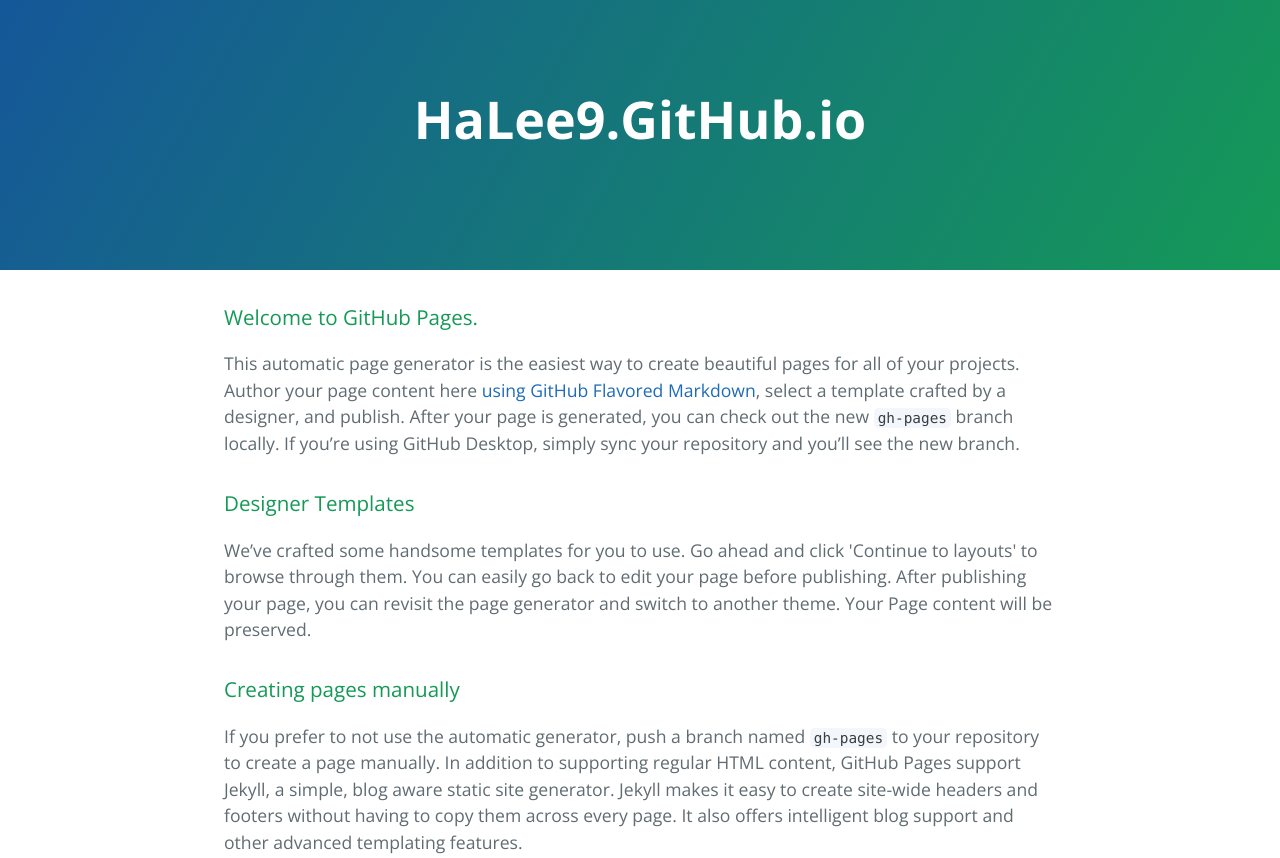
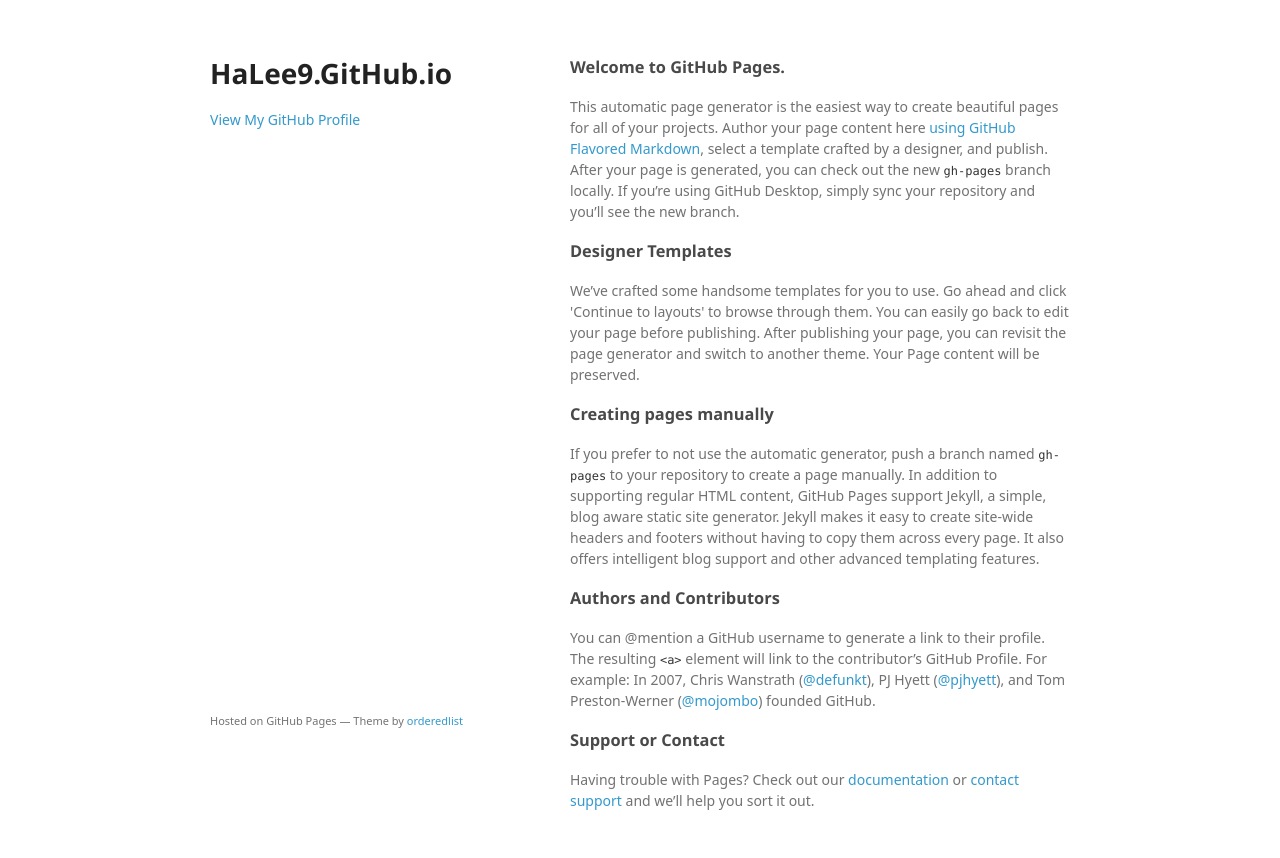
Before and after one commit to halee9/halee9.github.io, a plain HTML site: page index.html in a window 1280 px wide. Shown: the top 858 px of the page. Drawn offline with nearby package versions, Linux system fonts and the light colour scheme; a web font is replaced by a local one.

Commit message:
Replace master branch with page content via GitHub

```diff
--- a/index.html
+++ b/index.html
@@ -1,22 +1,29 @@
-<!DOCTYPE html>
-<html lang="en-us">
+<!doctype html>
+<html>
   <head>
-    <meta charset="UTF-8">
+    <meta charset="utf-8">
+    <meta http-equiv="X-UA-Compatible" content="chrome=1">
     <title>HaLee9.GitHub.io by halee9</title>
-    <meta name="viewport" content="width=device-width, initial-scale=1">
-    <link rel="stylesheet" type="text/css" href="stylesheets/normalize.css" media="screen">
-    <link href='https://fonts.googleapis.com/css?family=Open+Sans:400,700' rel='stylesheet' type='text/css'>
-    <link rel="stylesheet" type="text/css" href="stylesheets/stylesheet.css" media="screen">
-    <link rel="stylesheet" type="text/css" href="stylesheets/github-light.css" media="screen">
+
+    <link rel="stylesheet" href="stylesheets/styles.css">
+    <link rel="stylesheet" href="stylesheets/github-light.css">
+    <meta name="viewport" content="width=device-width">
+    <!--[if lt IE 9]>
+    <script src="//html5shiv.googlecode.com/svn/trunk/html5.js"></script>
+    <![endif]-->
   </head>
   <body>
-    <section class="page-header">
-      <h1 class="project-name">HaLee9.GitHub.io</h1>
-      <h2 class="project-tagline"></h2>
-    </section>
+    <div class="wrapper">
+      <header>
+        <h1>HaLee9.GitHub.io</h1>
+        <p></p>
 
-    <section class="main-content">
-      <h3>
+
+        <p class="view"><a href="https://github.com/halee9">View My GitHub Profile</a></p>
+
+      </header>
+      <section>
+        <h3>
 <a id="welcome-to-github-pages" class="anchor" href="#welcome-to-github-pages" aria-hidden="true"><span aria-hidden="true" class="octicon octicon-link"></span></a>Welcome to GitHub Pages.</h3>
 
 <p>This automatic page generator is the easiest way to create beautiful pages for all of your projects. Author your page content here <a href="https://guides.github.com/features/mastering-markdown/">using GitHub Flavored Markdown</a>, select a template crafted by a designer, and publish. After your page is generated, you can check out the new <code>gh-pages</code> branch locally. If you’re using GitHub Desktop, simply sync your repository and you’ll see the new branch.</p>
@@ -40,14 +47,12 @@
 <a id="support-or-contact" class="anchor" href="#support-or-contact" aria-hidden="true"><span aria-hidden="true" class="octicon octicon-link"></span></a>Support or Contact</h3>
 
 <p>Having trouble with Pages? Check out our <a href="https://help.github.com/pages">documentation</a> or <a href="https://github.com/contact">contact support</a> and we’ll help you sort it out.</p>
-
-      <footer class="site-footer">
-
-        <span class="site-footer-credits">This page was generated by <a href="https://pages.github.com">GitHub Pages</a> using the <a href="https://github.com/jasonlong/cayman-theme">Cayman theme</a> by <a href="https://twitter.com/jasonlong">Jason Long</a>.</span>
+      </section>
+      <footer>
+        <p><small>Hosted on GitHub Pages &mdash; Theme by <a href="https://github.com/orderedlist">orderedlist</a></small></p>
       </footer>
-
-    </section>
-
+    </div>
+    <script src="javascripts/scale.fix.js"></script>
 
   </body>
 </html>
```
